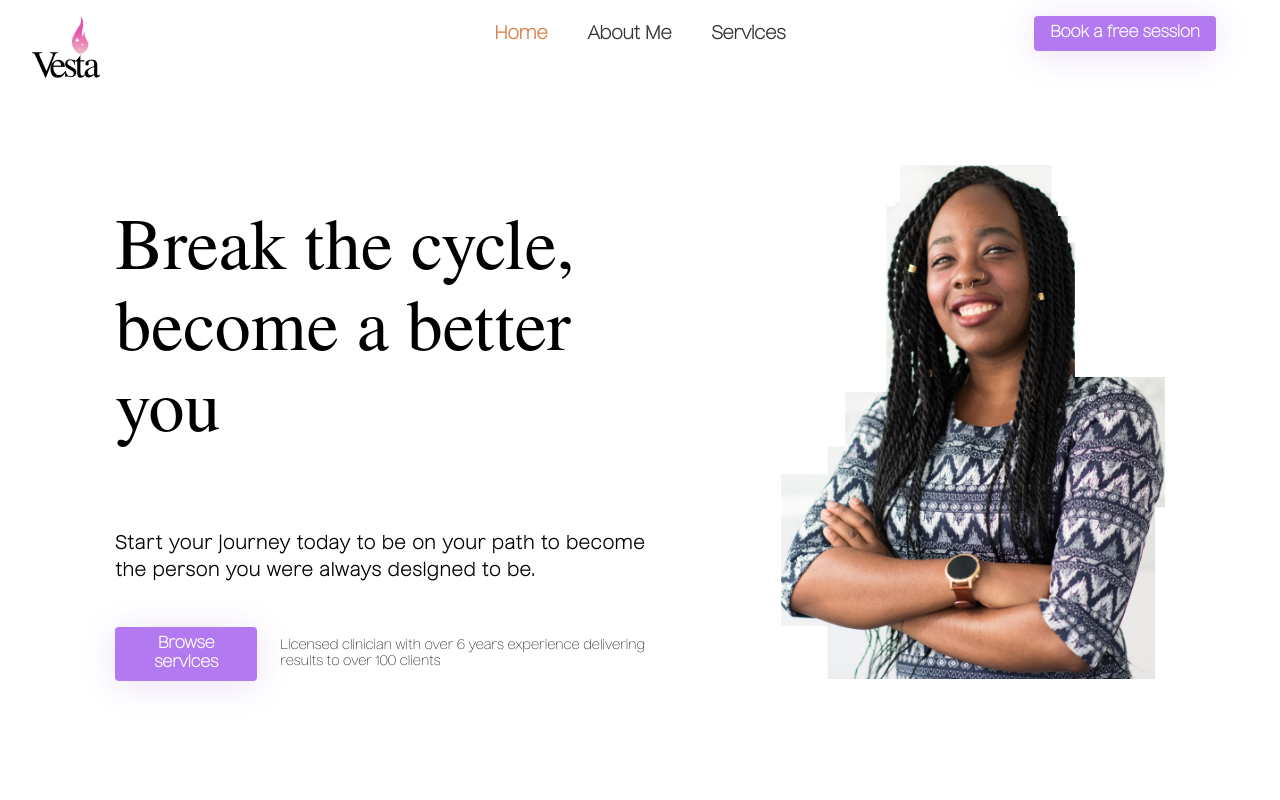
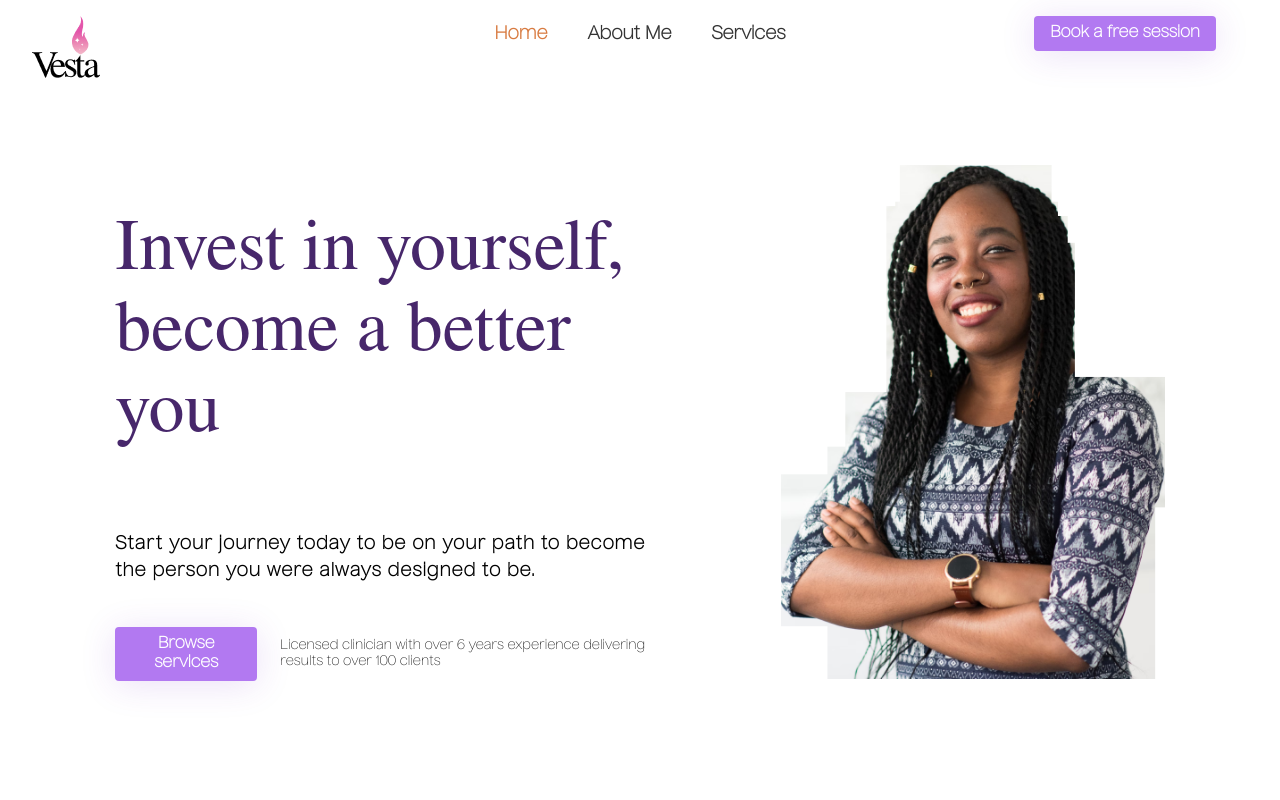
Before and after one commit to Adam-Thometz/Cosmic-Healing, a React (Create React App) app: page / in a window 1280 px wide. Shown: the top 800 px of the page. Built offline with nearby package versions, Linux system fonts and the light colour scheme; a web font is replaced by a local one.

Commit message:
updated copy

```diff
--- a/src/landing-page/hero/Hero.css
+++ b/src/landing-page/hero/Hero.css
@@ -37,6 +37,7 @@
   font-family: 'Nimbus Roman';
   font-weight: 400;
   line-height: 81px;
+  color: #47276B;
 }
 
 .Hero-link-wrapper {
--- a/src/landing-page/hero/Hero.js
+++ b/src/landing-page/hero/Hero.js
@@ -10,7 +10,7 @@ const Hero = ({ style }) => {
   return (
     <section className='Hero' style={style}>
       <section className='Hero-text-wrapper'>
-        <h1>Break the cycle, become a better you</h1>
+        <h1>Invest in yourself, become a better you </h1>
         <p>Start your journey today to be on your path to become the person you were always designed to be.</p>
         <div className='Hero-link-wrapper'>
           <Link primary ariaLabel='Click here to browse services'>Browse services</Link>
```
